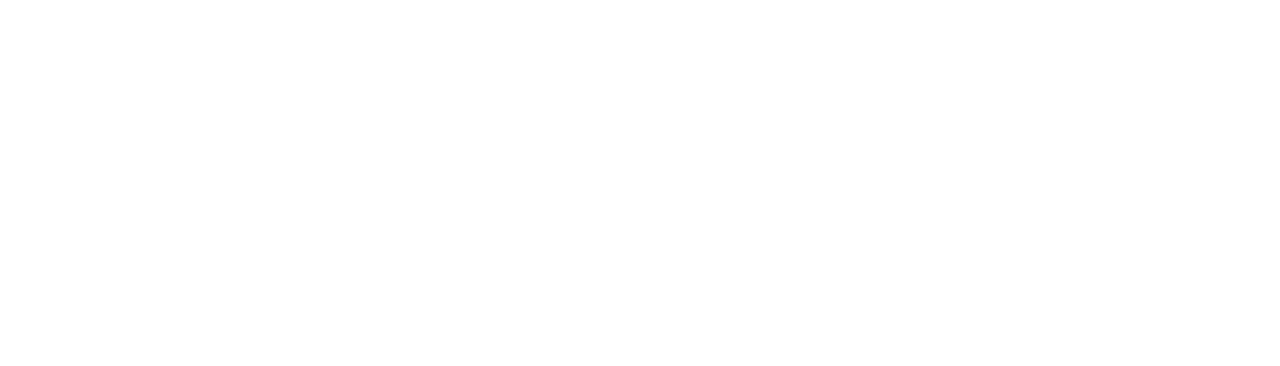
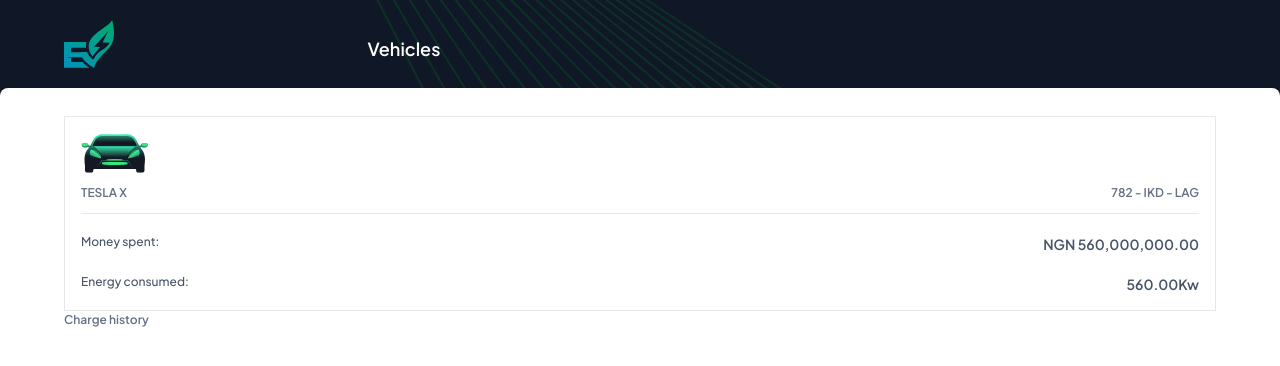
Before and after one commit to Thophylarh/ev-charger, a React (Create React App) app: page /vehicles in a window 1280 px wide. Before the commit this address had no page. Shown: the top 366 px of the page. Built offline with nearby package versions, Linux system fonts and the light colour scheme.

Commit message:
vehicle details

```diff
--- a/src/App.js
+++ b/src/App.js
@@ -6,7 +6,7 @@ import { ToastContainer } from "react-toastify";
 import "react-toastify/dist/ReactToastify.css";
 
 //Authentication
-import SignUp from "./pages/Customer/signup/signup";
+import SignUp from "./pages/customer/signup/signup";
 import Login from "./pages/Authentication/Login/login";
 import ChangePassword from "./pages/Authentication/changePassword/changePassword";
 
@@ -35,11 +35,12 @@ import AuthRoutes from "./routeGuard/AuthRoutes";
 import Sidebar from "./components/Sidebar/sidebar";
 
 //Customer
-import CarInfo from "./pages/Customer/carInformation/carInfo";
-import Wallet from "./pages/Customer/Wallet/wallet";
-import CusLogin from "./pages/Customer/customerLogin/CLogin";
-import CustomerDashboard from "./pages/Customer/Dashboard";
-import CustomerLayout from "./pages/Customer/masterlayout";
+import CarInfo from "./pages/customer/carInformation/carInfo";
+import Wallet from "./pages/customer/Wallet/wallet";
+import CusLogin from "./pages/customer/customerLogin/CLogin";
+import CustomerDashboard from "./pages/customer/Dashboard";
+import CustomerLayout from "./pages/customer/masterlayout";
+import Vehicles from "./pages/customer/vehicles/vehicles";
 
 function App() {
   return (
@@ -131,8 +132,16 @@ function App() {
             path="/home"
             element={
               <CustomerLayout title="Dashboard">
+                <CustomerDashboard />
+              </CustomerLayout>
+            }
+          ></Route>
 
-								<CustomerDashboard />
+          <Route
+            path="/vehicles"
+            element={
+              <CustomerLayout title="Vehicles">
+                <Vehicles/>
               </CustomerLayout>
             }
           ></Route>
--- /dev/null
+++ b/src/pages/customer/vehicles/vehicles.jsx
@@ -0,0 +1,43 @@
+import React from "react";
+import ActiveCar from "../../../assets/svg/activeCar.svg"
+
+import "./styles.css"
+
+const Vehicles = () =>{
+
+    return (
+        <section className="w-[90%] mx-auto pt-[28px]">
+
+            <section className="GBorder">
+            <section className="w-full h-full p-[16px] bg-white border">
+                <img src={ActiveCar} alt="Car" />
+
+                <div className="mt-[12px] flex justify-between mb-[12px]">
+                    <h2 className="text-[#667085] font-semibold text-xs">TESLA X</h2>
+                    <h2 className="text-[#667085] font-semibold text-xs">782 - IKD - LAG</h2>
+                </div>
+                <hr/>
+                <div className="mt-[20px] flex justify-between">
+                    <h4 className="text-[#667085]font-normal text-xs">Money spent:</h4>
+                    <h3 className="text-[#475467] font-semibold text-sm">NGN 560,000,000.00</h3>
+                </div>
+                <div className="mt-[20px] flex justify-between">
+                    <h4 className="text-[#667085]font-normal text-xs">Energy consumed:</h4>
+                    <h3 className="text-[#475467] font-semibold text-sm">560.00Kw</h3>
+                </div>
+            </section>
+            </section>
+
+            <section>
+                <h3>Charge history</h3>
+
+
+            </section>
+
+
+
+        </section>
+    )
+}
+
+export default Vehicles
```
Also changed, not shown: src/pages/customer/vehicles/styles.css (added). Lines whose indentation alone changed are shown as unchanged.
